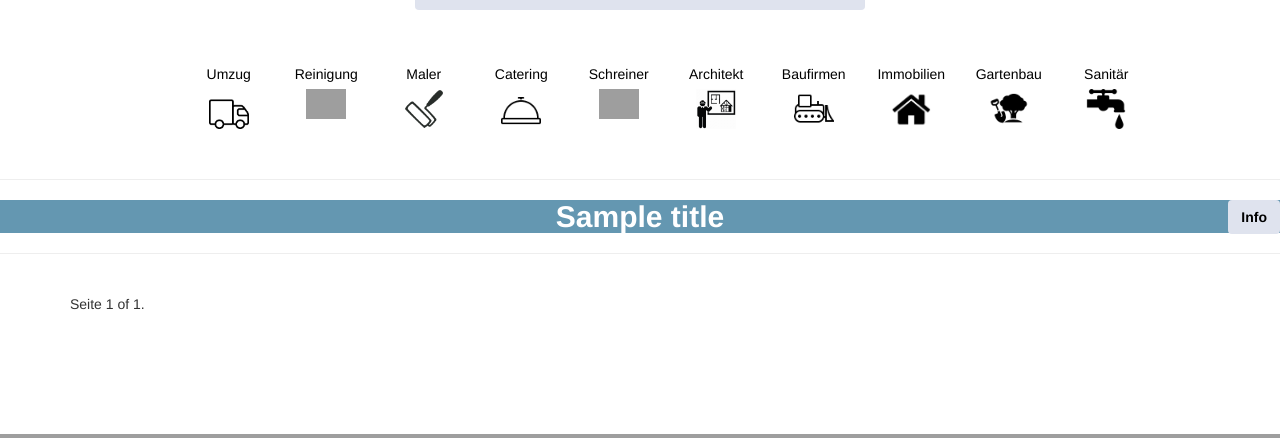
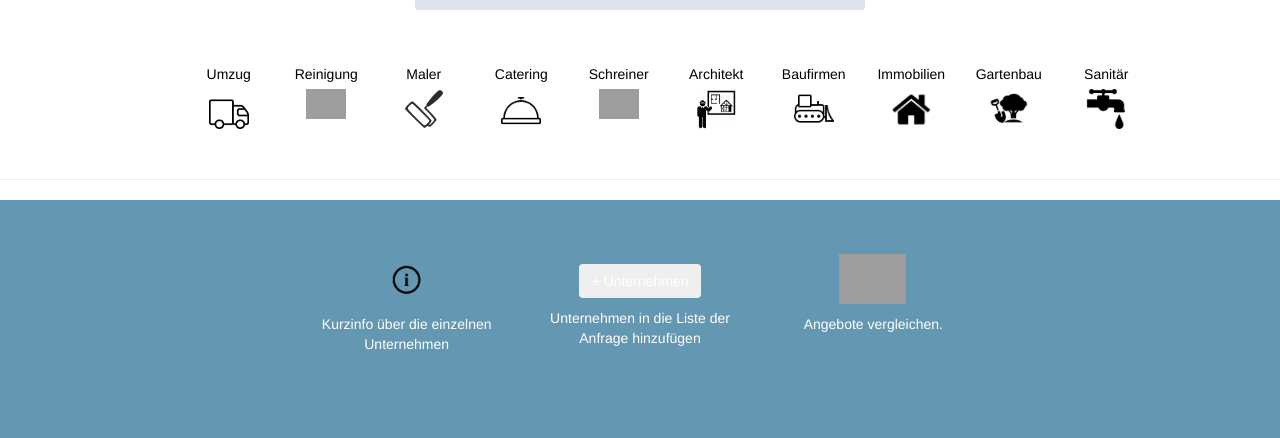
Before and after one commit to OnVV/NPrj, a Django app: template servicePr/templates/branchen/show.html in a window 1280 px wide; the page is wider, and only the part inside the window is pictured. Shown: the part 221-659 px from the top of that part. Run offline with Django 3.2, Linux system fonts and the light colour scheme; the template is opened without the code that fills it: most values are stand-ins (such as "Sample title", 1, 10 or a date in 2020); some libraries are stand-ins or nearby versions; grey boxes are pictures that could not be loaded.

Commit message:
clear code_2

```diff
--- a/search/search.py
+++ b/search/search.py
@@ -11,7 +11,6 @@ class Search:
         self.range_list = range_list
 
         #Filter branche firmen laden
-
 
         #Branche nach plz und umliegenden plz filtern
         #Firmen abspreichern
--- a/servicePr/firm.py
+++ b/servicePr/firm.py
@@ -25,7 +25,7 @@ class Firmeneintrag_new:
         self.request = request
         self.f = f
 
-        paginator = Paginator(f, 10)
+        paginator = Paginator(f, 12)
         page = request.GET.get('page')
 
         try:
--- a/servicePr/templates/branchen/show.html
+++ b/servicePr/templates/branchen/show.html
@@ -18,32 +18,48 @@
                     <!--<p>{{ firma_new.eMail }}</p>-->
                 <!--</div>-->
             <!--{% endfor %}-->
-        <h2>
-            <strong>{{ title }}</strong>
-
-            <button class="btn" type="button" data-toggle="collapse" data-target="#collapseExample" aria-expanded="false" aria-controls="collapseExample" style="background-color:#dfe3ee; color:black; position:absolute; right:0px;">
-                <b>Info</b>
-            </button>
-        </h2>
-    </div>
-
-    <div class="collapse" id="collapseExample" style="margin:50px;">
-        <div class="container" style="max-width:800px; margin-right:auto; margin-left:auto;">
-            <div class="col-sm-4 thumbnail" style="border:none;">
+        <div class="container" style="padding:50px; max-width:800px; margin-right:auto; margin-left:auto;">
+            <div class="col-sm-4 thumbnail" style="border:none; background-color:transparent;">
                 <p><img src="{% static 'img/infoIcon.png' %}" style="max-height:50px; margin-right:1px;"/></p>
                 <p style="margin:10px;">Kurzinfo über die einzelnen Unternehmen</p>
             </div>
-            <div class="col-sm-4 thumbnail" style="border:none;">
+            <div class="col-sm-4 thumbnail" style="border:none; background-color:transparent;">
                 <p></p>
                 <button class="btn">+ Unternehmen</button>
                 <p style="margin:10px;">Unternehmen in die Liste der Anfrage hinzufügen</p>
             </div>
-            <div class="col-sm-4 thumbnail" style="border:none;">
-                <p><img src="{% static 'img/mail.png' %}" style="max-height:50px; margin-right:1px;"/></p>
+            <div class="col-sm-4 thumbnail" style="border:none; background-color:transparent;">
+                <p><img src="{% static 'img/mail2.png' %}" style="max-height:50px; margin-right:1px;"/></p>
                 <p style="margin:10px;">Angebote vergleichen.</p>
             </div>
         </div>
+
+        <h2 style="padding-bottom:50px;">
+            <strong>{{ title }}</strong>
+
+            <!--<button class="btn" type="button" data-toggle="collapse" data-target="#collapseExample" aria-expanded="false" aria-controls="collapseExample" style="background-color:#dfe3ee; color:black; position:absolute; right:0px;">-->
+                <!--<b>Info</b>-->
+            <!--</button>-->
+        </h2>
     </div>
+
+    <!--<div class="collapse" id="collapseExample" style="margin:50px;">-->
+        <!--<div class="container" style="max-width:800px; margin-right:auto; margin-left:auto;">-->
+            <!--<div class="col-sm-4 thumbnail" style="border:none;">-->
+                <!--<p><img src="{% static 'img/infoIcon.png' %}" style="max-height:50px; margin-right:1px;"/></p>-->
+                <!--<p style="margin:10px;">Kurzinfo über die einzelnen Unternehmen</p>-->
+            <!--</div>-->
+            <!--<div class="col-sm-4 thumbnail" style="border:none;">-->
+                <!--<p></p>-->
+                <!--<button class="btn">+ Unternehmen</button>-->
+                <!--<p style="margin:10px;">Unternehmen in die Liste der Anfrage hinzufügen</p>-->
+            <!--</div>-->
+            <!--<div class="col-sm-4 thumbnail" style="border:none;">-->
+                <!--<p><img src="{% static 'img/mail.png' %}" style="max-height:50px; margin-right:1px;"/></p>-->
+                <!--<p style="margin:10px;">Angebote vergleichen.</p>-->
+            <!--</div>-->
+        <!--</div>-->
+    <!--</div>-->
 <hr>
    {% if anz == 0 %}
         <div class="container">
@@ -83,6 +99,26 @@
             </div>
            {% endif %}
         </form>
+    <h4 style="font-family:arial; margin-bottom:50px;">
+        <div class="container" style="max-height:50px; text-align:center;">
+            <div class="pagination">
+                <span class="step-links">
+                    {% if firma_new.has_previous %}
+                        <a href="?page={{ firma_new.previous_page_number }}"> < zurück </a>
+                    {% endif %}
+
+                    <span class="current">
+                        Seite {{ firma_new.number }} von {{ firma_new.paginator.num_pages }}.
+                    </span>
+
+                    {% if firma_new.has_next %}
+                        <a href="?page={{ firma_new.next_page_number }}">next</a>
+                    {% endif %}
+                </span>
+            </div>
+        </div>
+    </h4>
+
             {% for firma in firma_new %}
                  <div class="col-xs-6 col-md-3 col-sm-2" >
                     <div class="thumbnail" style="border:none;">
@@ -107,23 +143,6 @@
 
     </div>
 {% endif %}
-<div class="container">
-    <div class="pagination">
-        <span class="step-links">
-            {% if firma.has_previous %}
-                <a href="?page={{ firma.previous_page_number }}"> < back </a>
-            {% endif %}
-
-            <span class="current">
-                Seite {{ firma.number }} of {{ firma.paginator.num_pages }}.
-            </span>
-
-            {% if firma.has_next %}
-                <a href="?page={{ firma.next_page_number }}">next</a>
-            {% endif %}
-        </span>
-    </div>
-</div>
     <script src="https://ajax.googleapis.com/ajax/libs/jquery/3.2.1/jquery.min.js"></script>
     <script>
         function myFunction(objValue) {
```
Also changed, not shown: db.sqlite3, 1 other file.
